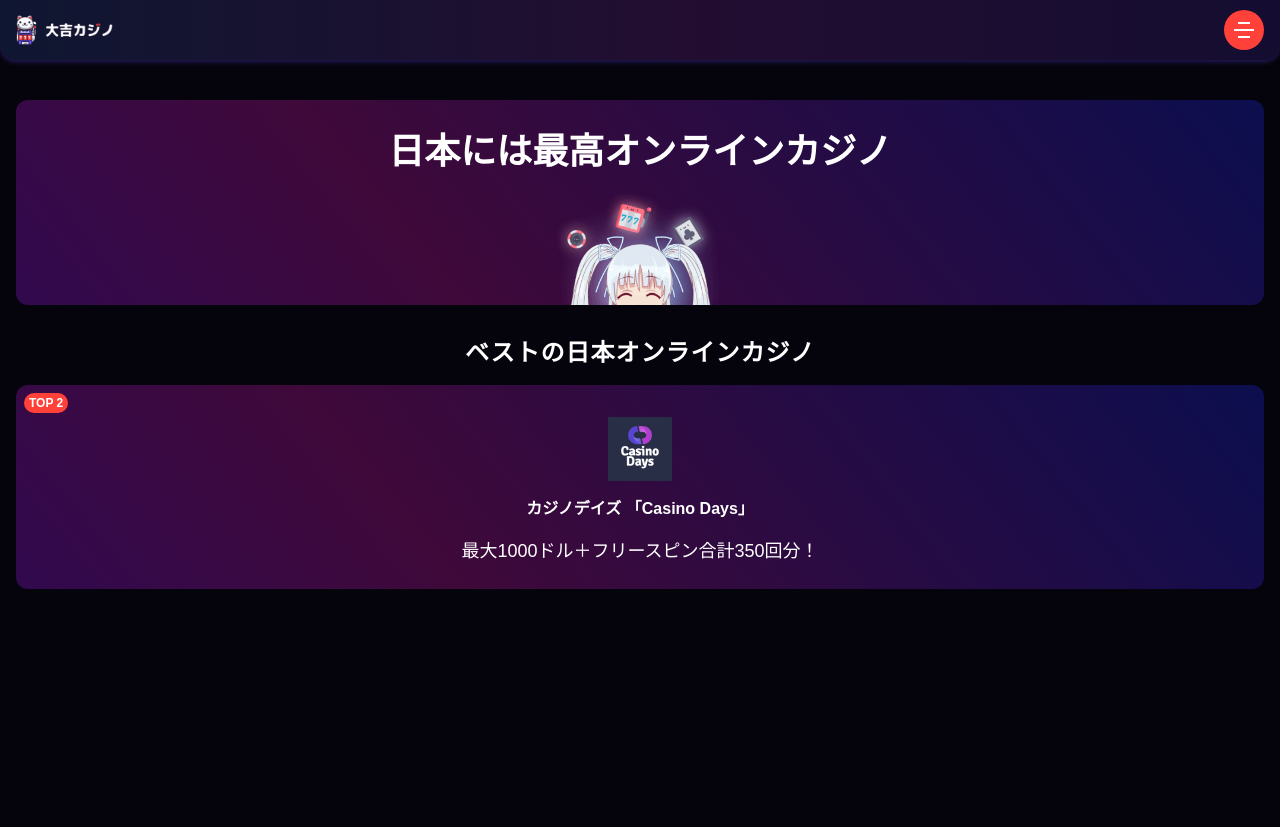
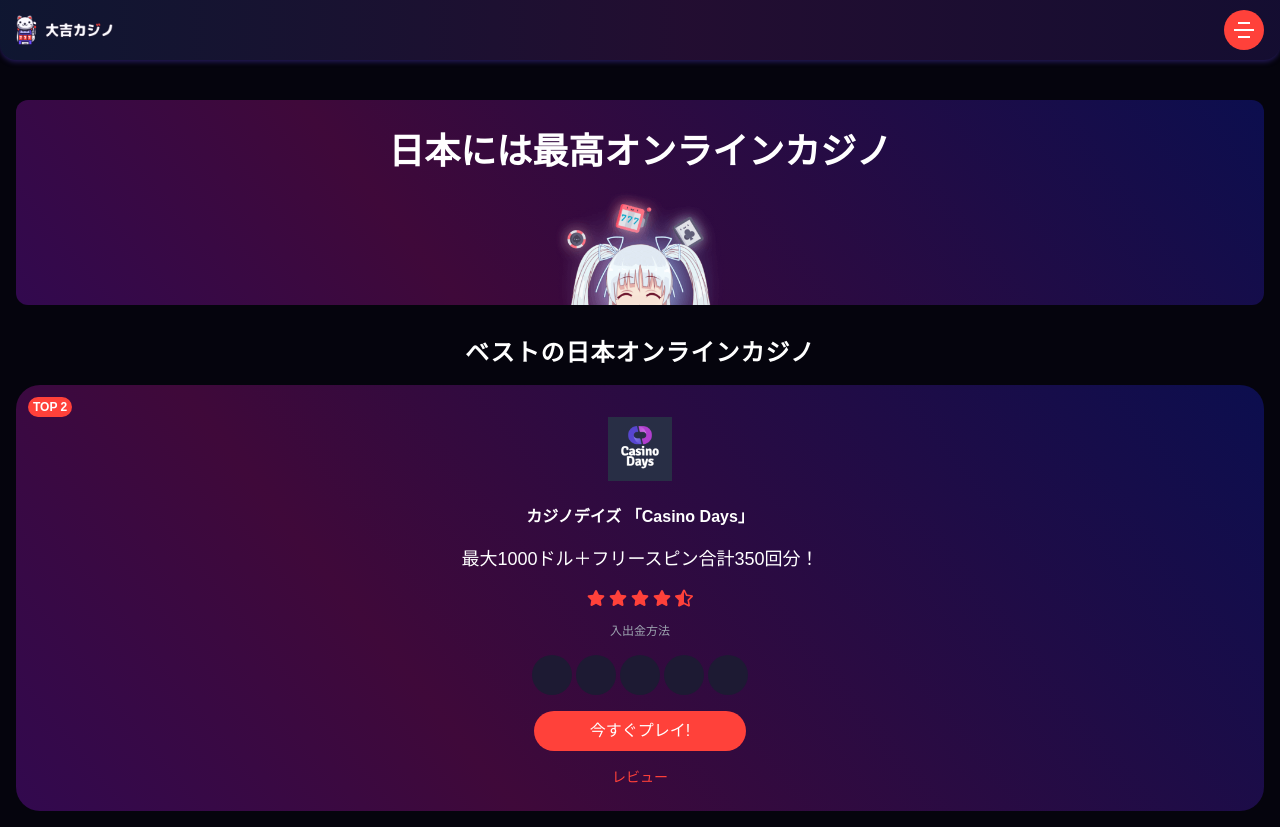
Before and after one commit to sifatulrabbi/fiverr-afuramask-frontpage-clone, a React (Create React App) app: page / in a window 1280 px wide. Before the commit the page ends 800 px from the top, so only its background shows below. Built offline with nearby package versions, Linux system fonts and the light colour scheme.

Commit message:
feat: Casino card component

```diff
--- a/package.json
+++ b/package.json
@@ -8,6 +8,7 @@
         "@testing-library/user-event": "^13.2.1",
         "react": "^18.0.0",
         "react-dom": "^18.0.0",
+        "react-icons": "^4.3.1",
         "react-scripts": "5.0.0",
         "recoil": "^0.6.1",
         "uuid": "^8.3.2",
--- /dev/null
+++ b/src/components/CardRating.jsx
@@ -0,0 +1,45 @@
+import React from "react";
+import { FaRegStar, FaStar, FaStarHalfAlt } from "react-icons/fa";
+import { v4 } from "uuid";
+
+export const CardRating = ({ rating }) => {
+    const ratings = (() => {
+        const ratingIntArr = rating.split(".");
+        let fullStar = Number(ratingIntArr[0]);
+        const half = ratingIntArr[1] ? true : false;
+        const arr = [];
+
+        do {
+            arr.push(fullStar);
+            fullStar--;
+        } while (fullStar > 0);
+
+        if (half) arr.push(0.5);
+
+        if (arr.length < 5) {
+            let left = 5 - arr.length;
+            do {
+                arr.push(0);
+                left--;
+            } while (left > 0);
+        }
+
+        return arr;
+    })();
+
+    return (
+        <div className="w-full flex justify-center items-center gap-1">
+            {ratings.map((val) => (
+                <span key={v4()} className="text-primary text-lg">
+                    {val === 0.5 ? (
+                        <FaStarHalfAlt />
+                    ) : val === 0 ? (
+                        <FaRegStar />
+                    ) : (
+                        <FaStar />
+                    )}
+                </span>
+            ))}
+        </div>
+    );
+};
--- a/src/components/CasinoCard.jsx
+++ b/src/components/CasinoCard.jsx
@@ -1,22 +1,39 @@
 import React from "react";
 import { casinoImg1 } from "../assets";
 import { CasinoCardChip } from "./CasinoCardChip";
+import { CardRating } from "./CardRating";
+import { CasinoCardBall } from "./CasinoCardBall";
 
 export const CasinoCard = () => {
     return (
-        <div className="rounded-xl bg-gradient-alt relative flex flex-col justify-center items-center gap-4 p-6">
+        <div className="rounded-3xl bg-gradient-alt relative flex flex-col justify-center items-center gap-4 p-6">
             <CasinoCardChip />
             <img
                 src={casinoImg1}
                 alt="casino 1"
                 height="64px"
                 width="64px"
-                className="pt-2"
+                className="py-2"
             />
             <p className="font-bold">カジノデイズ 「Casino Days」</p>
             <p className="text-lg text-center">
                 最大1000ドル＋フリースピン合計350回分！
             </p>
+            <CardRating rating="4.5" />
+            <span className="text-gray-400 text-xs">入出金方法</span>
+            <div className="flex flex-wrap justify-center items-center gap-1 px-4">
+                <CasinoCardBall icon="" />
+                <CasinoCardBall icon="" />
+                <CasinoCardBall icon="" />
+                <CasinoCardBall icon="" />
+                <CasinoCardBall icon="" />
+            </div>
+            <button className="min-h-[40px] py-2 px-5 rounded-3xl bg-primary min-w-[212px]">
+                今すぐプレイ!
+            </button>
+            <a href="/" className="text-primary text-sm">
+                レビュー
+            </a>
         </div>
     );
 };
--- /dev/null
+++ b/src/components/CasinoCardBall.jsx
@@ -0,0 +1,9 @@
+import React from "react";
+
+export const CasinoCardBall = ({ icon }) => {
+    return (
+        <div className="rounded-[50%] h-[40px] w-[40px] bg-dark flex justify-center items-center overflow-hidden">
+            <img src={icon} alt="" className="object-cover" />
+        </div>
+    );
+};
--- a/src/components/CasinoCardChip.jsx
+++ b/src/components/CasinoCardChip.jsx
@@ -2,7 +2,7 @@
 
 export const CasinoCardChip = () => {
     return (
-        <div className="absolute bg-primary rounded-full px-[5px] py-[2px] top-2 left-2 text-xs font-bold">
+        <div className="absolute bg-primary rounded-full px-[5px] py-[2px] top-3 left-3 text-xs font-bold">
             TOP 2
         </div>
     );
--- a/src/components/index.js
+++ b/src/components/index.js
@@ -1,2 +1,4 @@
 export * from "./NavbarBtn";
 export * from "./CasinoCard";
+export * from "./CardRating";
+export * from "./CasinoCardBall";
--- a/src/index.css
+++ b/src/index.css
@@ -37,3 +37,11 @@
 .bg-primary {
     background-color: var(--color-primary);
 }
+
+.text-primary {
+    color: var(--color-primary);
+}
+
+.bg-dark {
+    background-color: #1d1a33;
+}
```
Also changed, not shown: 1 other file (tests, documents, lock files or other folders).
